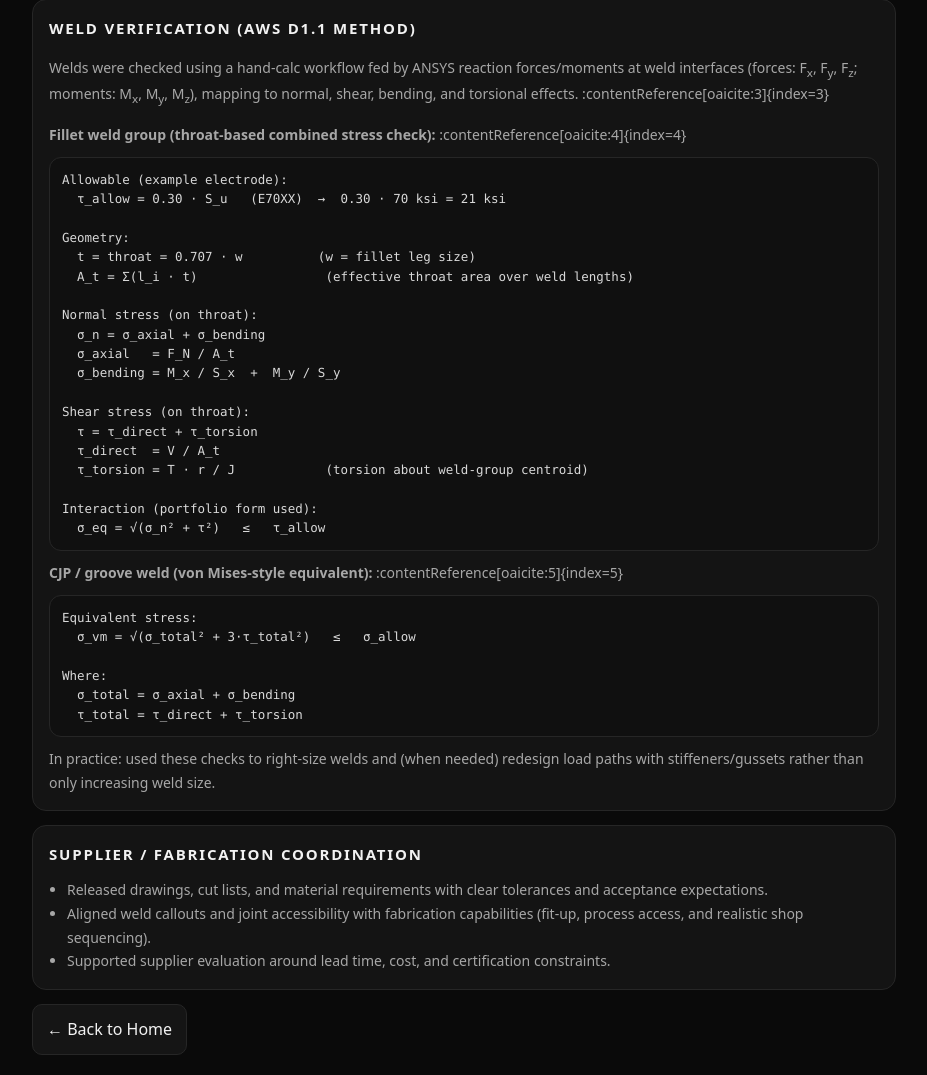
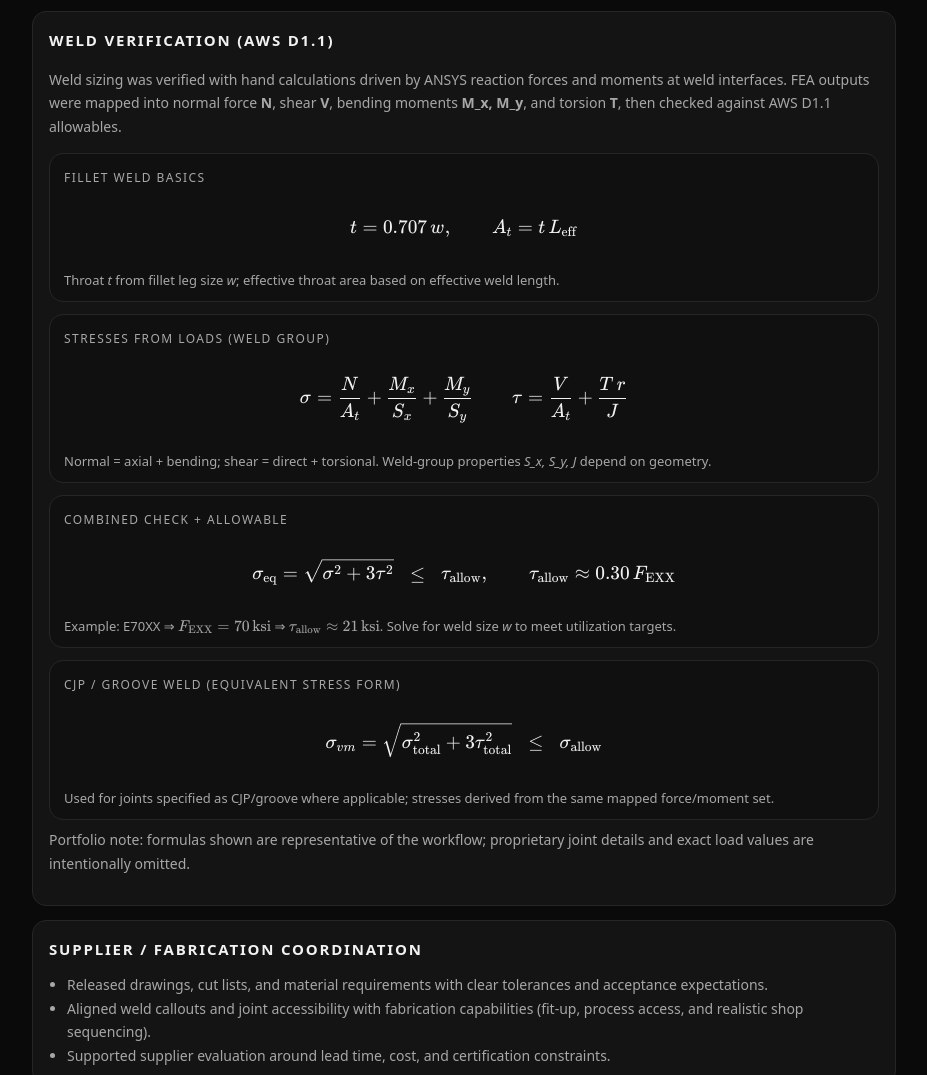
Before and after one commit to ygonzalezruiz001-ops/ygonzalezruiz001-ops.github.io, a plain HTML site: page hyliion.html in a window 1280 px wide. Shown: the part 1424-2499 px from the top of the page, without its empty margins (176-1103 px from the left). Drawn offline with nearby package versions, Linux system fonts and the light colour scheme.

Commit message:
Update hyliion.html

```diff
--- a/hyliion.html
+++ b/hyliion.html
@@ -4,6 +4,15 @@
   <meta charset="UTF-8" />
   <meta name="viewport" content="width=device-width, initial-scale=1.0" />
   <title>Hyliion | Containerized Energy Generator Frame</title>
+
+  <!-- KaTeX for clean, professional equation rendering -->
+  <link rel="stylesheet" href="https://cdn.jsdelivr.net/npm/katex@0.16.9/dist/katex.min.css">
+  <script defer src="https://cdn.jsdelivr.net/npm/katex@0.16.9/dist/katex.min.js"></script>
+  <script defer src="https://cdn.jsdelivr.net/npm/katex@0.16.9/dist/contrib/auto-render.min.js"
+    onload="renderMathInElement(document.body,{delimiters:[
+      {left:'$$',right:'$$',display:true},
+      {left:'\\(',right:'\\)',display:false}
+    ]});"></script>
 
   <style>
     :root{
@@ -13,22 +22,45 @@
       --muted:#a7a7a7;
       --line:#262626;
       --hover:#1b1b1b;
-      --code:#101010;
     }
     *{box-sizing:border-box}
-    body{margin:0;font-family:ui-sans-serif,system-ui,Segoe UI,Roboto,Arial,sans-serif;background:var(--bg);color:var(--text);line-height:1.7}
+    body{
+      margin:0;
+      font-family:ui-sans-serif,system-ui,Segoe UI,Roboto,Arial,sans-serif;
+      background:var(--bg);
+      color:var(--text);
+      line-height:1.7
+    }
     a{color:inherit}
+
     .wrap{max-width:900px;margin:0 auto;padding:24px 18px 80px}
-    .nav{display:flex;align-items:center;justify-content:space-between;padding:10px 0 18px;border-bottom:1px solid var(--line);position:sticky;top:0;background:rgba(10,10,10,0.85);backdrop-filter:blur(10px);z-index:10}
+    .nav{
+      display:flex;align-items:center;justify-content:space-between;
+      padding:10px 0 18px;border-bottom:1px solid var(--line);
+      position:sticky;top:0;background:rgba(10,10,10,0.85);
+      backdrop-filter:blur(10px);z-index:10
+    }
     .brand{font-weight:700;letter-spacing:0.3px}
     .nav a{text-decoration:none;color:var(--muted);margin-left:14px;font-size:14px}
     .nav a:hover{color:var(--text)}
+
     h1{font-size:34px;margin:26px 0 8px;line-height:1.15}
     .sub{color:var(--muted);margin:0 0 18px}
-    .heroImg{margin:18px 0 18px;border:1px solid var(--line);border-radius:14px;overflow:hidden;background:var(--card)}
+
+    .heroImg{
+      margin:18px 0 18px;border:1px solid var(--line);
+      border-radius:14px;overflow:hidden;background:var(--card)
+    }
     .heroImg img{width:100%;height:320px;object-fit:cover;display:block}
-    .card{background:var(--card);border:1px solid var(--line);border-radius:14px;padding:16px;margin-top:14px}
-    .card h2{font-size:15px;margin:0 0 10px;text-transform:uppercase;letter-spacing:0.12em}
+
+    .card{
+      background:var(--card);border:1px solid var(--line);
+      border-radius:14px;padding:16px;margin-top:14px
+    }
+    .card h2{
+      font-size:15px;margin:0 0 10px;
+      text-transform:uppercase;letter-spacing:0.12em
+    }
     .card p,.card li{color:var(--muted);font-size:14px}
     ul{margin:8px 0 0;padding-left:18px}
 
@@ -36,26 +68,46 @@
     .kpi{border:1px solid var(--line);border-radius:12px;padding:12px;background:#101010}
     .kpi b{display:block;color:var(--text);font-size:16px;margin-bottom:4px}
 
-    .eq{
-      margin-top:10px;
+    .eqCard{
       border:1px solid var(--line);
-      border-radius:12px;
-      background:var(--code);
-      padding:12px;
-      overflow:auto;
-      font-family:ui-monospace,SFMono-Regular,Menlo,Monaco,Consolas,"Liberation Mono","Courier New",monospace;
-      font-size:12.5px;
-      color:#d9d9d9;
-      line-height:1.55;
-      white-space:pre;
+      border-radius:14px;
+      background:#101010;
+      padding:14px 14px 10px;
+      margin-top:12px;
     }
-    .eqNote{margin:10px 0 0;color:var(--muted);font-size:13px}
+    .eqTitle{
+      font-size:12px;
+      letter-spacing:0.12em;
+      text-transform:uppercase;
+      color:var(--muted);
+      margin-bottom:8px;
+    }
+    .eqMath{
+      display:flex;
+      justify-content:center;
+      overflow-x:auto;
+      padding:4px 0;
+    }
+    .eqFoot{
+      margin-top:8px;
+      color:var(--muted);
+      font-size:13px;
+    }
 
-    .btn{display:inline-block;margin-top:14px;padding:11px 14px;border-radius:10px;border:1px solid var(--line);text-decoration:none;background:#151515}
+    .btn{
+      display:inline-block;margin-top:14px;padding:11px 14px;
+      border-radius:10px;border:1px solid var(--line);
+      text-decoration:none;background:#151515
+    }
     .btn:hover{background:var(--hover)}
-    @media(max-width:800px){.kpis{grid-template-columns:1fr}.heroImg img{height:220px}}
+
+    @media(max-width:800px){
+      .kpis{grid-template-columns:1fr}
+      .heroImg img{height:220px}
+    }
   </style>
 </head>
+
 <body>
   <div class="wrap">
 
@@ -80,12 +132,12 @@
     <div class="card">
       <h2>Impact Snapshot</h2>
       <div class="kpis">
-        <div class="kpi"><b>~40 parts eliminated</b><span>~7% reduction from a ~600-part baseline via architecture simplification</span></div>
-        <div class="kpi"><b>Localized thickness optimization</b><span>Reduced select C-channel members from 3/8&quot; to 1/8&quot; where margins allowed</span></div>
-        <div class="kpi"><b>~4× higher minimum natural frequency</b><span>Stiffness added where it mattered (bracing + gussets), not blanket thickening</span></div>
-        <div class="kpi"><b>AWS D1.1 + ANSYS-driven loads</b><span>Weld sizing checks using FEA-extracted forces and moments</span></div>
+        <div class="kpi"><b>~40 parts eliminated</b><span style="color:var(--muted);font-size:14px">~7% reduction from a ~600-part baseline via architecture simplification</span></div>
+        <div class="kpi"><b>Localized thickness optimization</b><span style="color:var(--muted);font-size:14px">Reduced select C-channel members from 3/8&quot; to 1/8&quot; where margins allowed</span></div>
+        <div class="kpi"><b>~4× higher minimum natural frequency</b><span style="color:var(--muted);font-size:14px">Stiffness added where it mattered (bracing + gussets), not blanket thickening</span></div>
+        <div class="kpi"><b>AWS D1.1 + ANSYS-driven loads</b><span style="color:var(--muted);font-size:14px">Weld sizing checks using FEA-extracted forces and moments</span></div>
       </div>
-      <p class="eqNote">Note: metrics shown are representative and rounded for portfolio context.</p>
+      <p class="eqFoot">Note: metrics shown are representative and rounded for portfolio context.</p>
     </div>
 
     <div class="card">
@@ -115,43 +167,52 @@
     </div>
 
     <div class="card">
-      <h2>Weld Verification (AWS D1.1 Method)</h2>
+      <h2>Weld Verification (AWS D1.1)</h2>
       <p>
-        Welds were checked using a hand-calc workflow fed by ANSYS reaction forces/moments at weld interfaces (forces: F<sub>x</sub>, F<sub>y</sub>, F<sub>z</sub>; moments: M<sub>x</sub>, M<sub>y</sub>, M<sub>z</sub>),
-        mapping to normal, shear, bending, and torsional effects. :contentReference[oaicite:3]{index=3}
+        Weld sizing was verified with hand calculations driven by ANSYS reaction forces and moments at weld interfaces.
+        FEA outputs were mapped into normal force <b>N</b>, shear <b>V</b>, bending moments <b>M_x, M_y</b>, and torsion <b>T</b>,
+        then checked against AWS D1.1 allowables.
       </p>
 
-      <p class="eqNote"><b>Fillet weld group (throat-based combined stress check):</b> :contentReference[oaicite:4]{index=4}</p>
-      <div class="eq">Allowable (example electrode):
-  τ_allow = 0.30 · S_u   (E70XX)  →  0.30 · 70 ksi = 21 ksi
+      <div class="eqCard">
+        <div class="eqTitle">Fillet weld basics</div>
+        <div class="eqMath">
+          $$t = 0.707\,w,\qquad A_t = t\,L_{\mathrm{eff}}$$
+        </div>
+        <div class="eqFoot">Throat <i>t</i> from fillet leg size <i>w</i>; effective throat area based on effective weld length.</div>
+      </div>
 
-Geometry:
-  t = throat = 0.707 · w          (w = fillet leg size)
-  A_t = Σ(l_i · t)                 (effective throat area over weld lengths)
+      <div class="eqCard">
+        <div class="eqTitle">Stresses from loads (weld group)</div>
+        <div class="eqMath">
+          $$\sigma = \frac{N}{A_t} + \frac{M_x}{S_x} + \frac{M_y}{S_y}\qquad
+          \tau = \frac{V}{A_t} + \frac{T\,r}{J}$$
+        </div>
+        <div class="eqFoot">Normal = axial + bending; shear = direct + torsional. Weld-group properties <i>S_x, S_y, J</i> depend on geometry.</div>
+      </div>
 
-Normal stress (on throat):
-  σ_n = σ_axial + σ_bending
-  σ_axial   = F_N / A_t
-  σ_bending = M_x / S_x  +  M_y / S_y
+      <div class="eqCard">
+        <div class="eqTitle">Combined check + allowable</div>
+        <div class="eqMath">
+          $$\sigma_{\mathrm{eq}}=\sqrt{\sigma^2+3\tau^2}\;\;\le\;\;\tau_{\mathrm{allow}},\qquad
+          \tau_{\mathrm{allow}}\approx 0.30\,F_{\mathrm{EXX}}$$
+        </div>
+        <div class="eqFoot">
+          Example: E70XX ⇒ \(F_{\mathrm{EXX}}=70\,\text{ksi}\) ⇒ \(\tau_{\mathrm{allow}}\approx 21\,\text{ksi}\).
+          Solve for weld size <i>w</i> to meet utilization targets.
+        </div>
+      </div>
 
-Shear stress (on throat):
-  τ = τ_direct + τ_torsion
-  τ_direct  = V / A_t
-  τ_torsion = T · r / J            (torsion about weld-group centroid)
+      <div class="eqCard">
+        <div class="eqTitle">CJP / groove weld (equivalent stress form)</div>
+        <div class="eqMath">
+          $$\sigma_{vm}=\sqrt{\sigma_{\mathrm{total}}^2+3\tau_{\mathrm{total}}^2}\;\;\le\;\;\sigma_{\mathrm{allow}}$$
+        </div>
+        <div class="eqFoot">Used for joints specified as CJP/groove where applicable; stresses derived from the same mapped force/moment set.</div>
+      </div>
 
-Interaction (portfolio form used):
-  σ_eq = √(σ_n² + τ²)   ≤   τ_allow</div>
-
-      <p class="eqNote"><b>CJP / groove weld (von Mises-style equivalent):</b> :contentReference[oaicite:5]{index=5}</p>
-      <div class="eq">Equivalent stress:
-  σ_vm = √(σ_total² + 3·τ_total²)   ≤   σ_allow
-
-Where:
-  σ_total = σ_axial + σ_bending
-  τ_total = τ_direct + τ_torsion</div>
-
-      <p class="eqNote">
-        In practice: used these checks to right-size welds and (when needed) redesign load paths with stiffeners/gussets rather than only increasing weld size.
+      <p class="eqFoot">
+        Portfolio note: formulas shown are representative of the workflow; proprietary joint details and exact load values are intentionally omitted.
       </p>
     </div>
 
```
